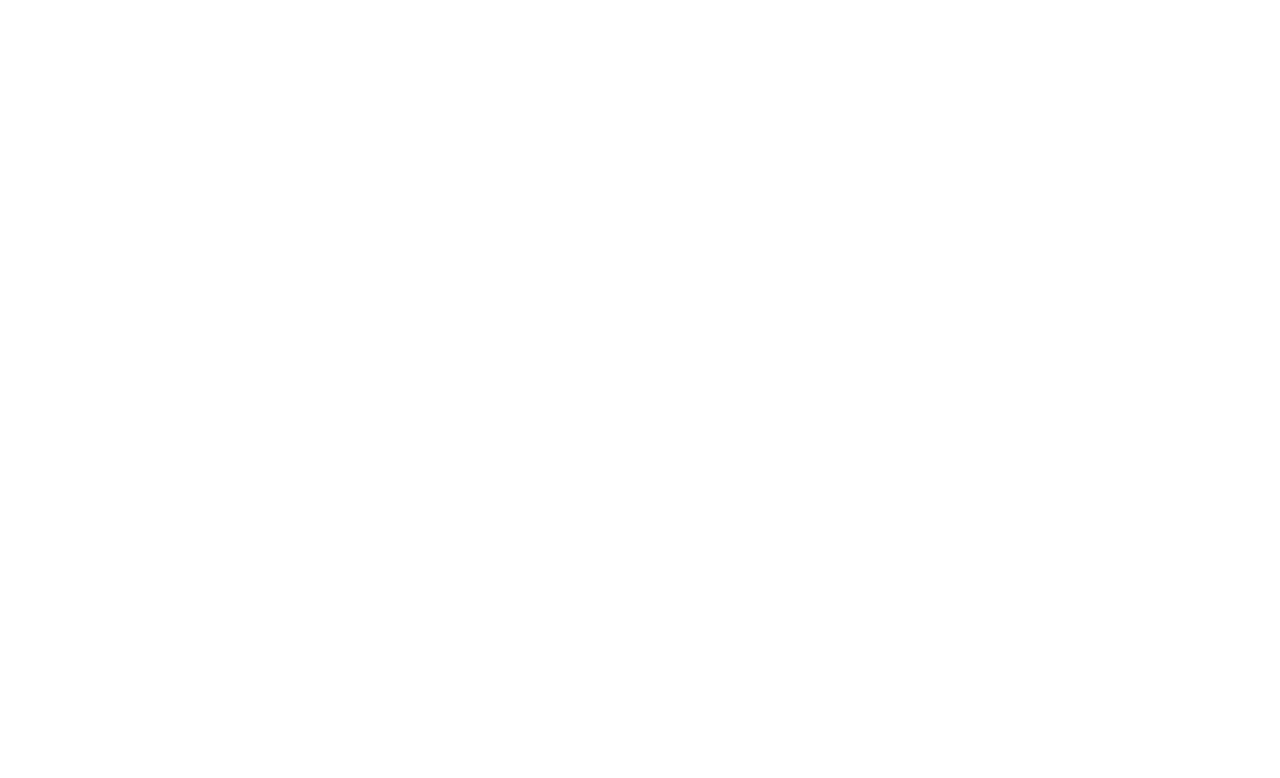
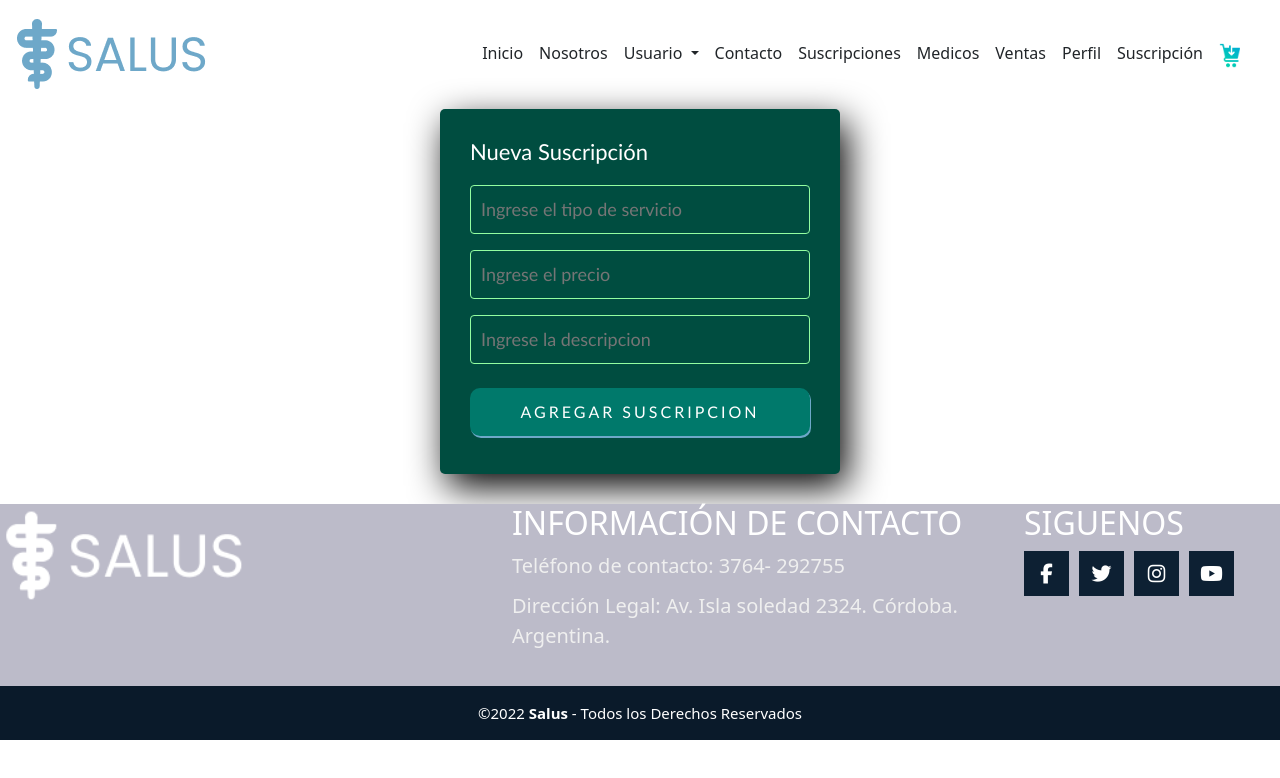
Before and after one commit to RosanaQ/RepasoFinalISPC_2A_1C, an Angular app in the folder RepasoFinalFrontend/: page /formSuscripcion in a window 1280 px wide. Shown: the top 778 px of the page. Built offline with nearby package versions, Linux system fonts and the light colour scheme.

Commit message:
Ultimo avance crear nueva suscrip con error en tipo de datos precio y formulario con pop up

```diff
--- a/RepasoFinalFrontend/src/app/ecommerce/form/form.component.css
+++ b/RepasoFinalFrontend/src/app/ecommerce/form/form.component.css
@@ -0,0 +1,55 @@
+.form-suscripcion {
+    width: 400px;
+    background: #004d40;
+    padding: 30px;
+    margin: auto;
+    margin-bottom: 30px;
+    border-radius: 5px;
+    font-family: "calibri";
+    color: white;
+    box-shadow: 7px 13px 37px #000;
+  }
+  .form-suscripcion h1 {
+    font-size: 22px;
+    margin-bottom: 20px;
+  }
+  .controls {
+    width: 100%;
+    background: #004d40;
+    padding: 10px;
+    border-radius: 4px;
+    margin-bottom: 16px;
+    border: 1px solid #93ffa1;
+    font-size: 18px;
+    color: white;
+    outline: none;
+  }
+  .form-suscripcion p {
+    height: 40px;
+    text-align: center;
+    font-size: 18px;
+    line-height: 40px;
+  }
+  .form-suscripcion a {
+    color: white;
+    text-decoration: none;
+  }
+  .form-suscripcion a:hover {
+    color: white;
+    text-decoration: underline;
+  }
+  .form-suscripcion .botons {
+    display: inline-block;
+    width: 100%;
+    padding: 12px;
+    justify-content: center;
+    background: #00796b;
+    margin: 8px 0;
+    border: none;
+    color: white;
+    border-radius: 10px;
+    box-shadow: 1px 2px #6ea8c9;
+    cursor: pointer;
+    letter-spacing: 3px;
+    text-decoration: none;
+  }
--- a/RepasoFinalFrontend/src/app/ecommerce/form/form.component.html
+++ b/RepasoFinalFrontend/src/app/ecommerce/form/form.component.html
@@ -47,7 +47,7 @@
             </div> -->
           <!--   <button class="controls" type="button" (click)="eliminarInput(i)">ELIMINAR SERV N° {{i+1}}</button>
           </div> -->
-        </div>
+        <!-- </div> -->
         <input class="botons" type="submit" value="AGREGAR SUSCRIPCION">
       </form>
     </section>
--- a/RepasoFinalFrontend/src/app/services/suscription.service.ts
+++ b/RepasoFinalFrontend/src/app/services/suscription.service.ts
@@ -22,5 +22,8 @@ getAllSuscriptions():Observable<Suscription[]>{
     }
   })));
 }
-
+createSuscription(data:Partial<Suscription>):Observable<Suscription>{
+  console.log('suscripcion: ',data)
+  return this.http.post<Suscription>(this.url3, data);
 }
+}
```
